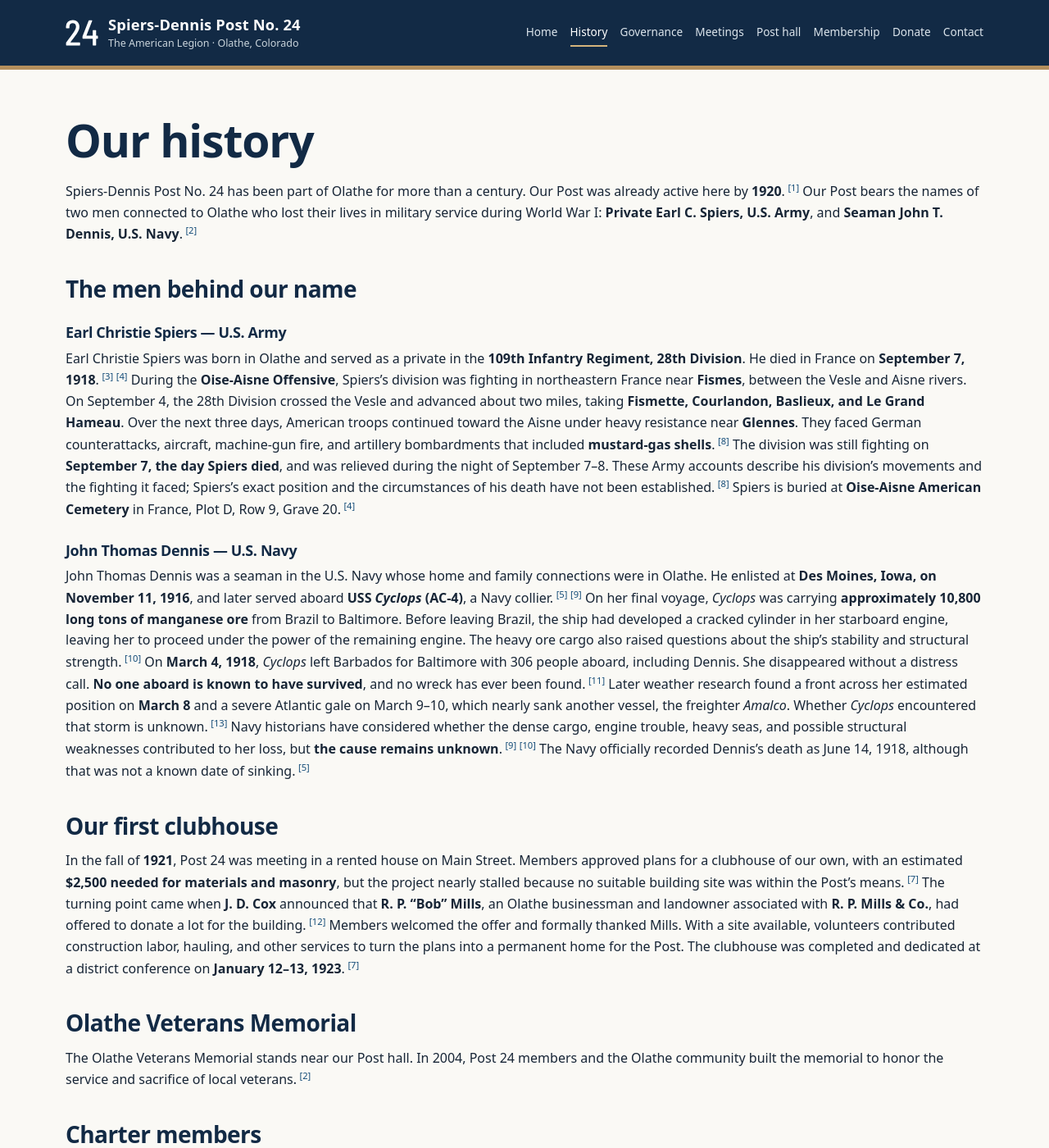
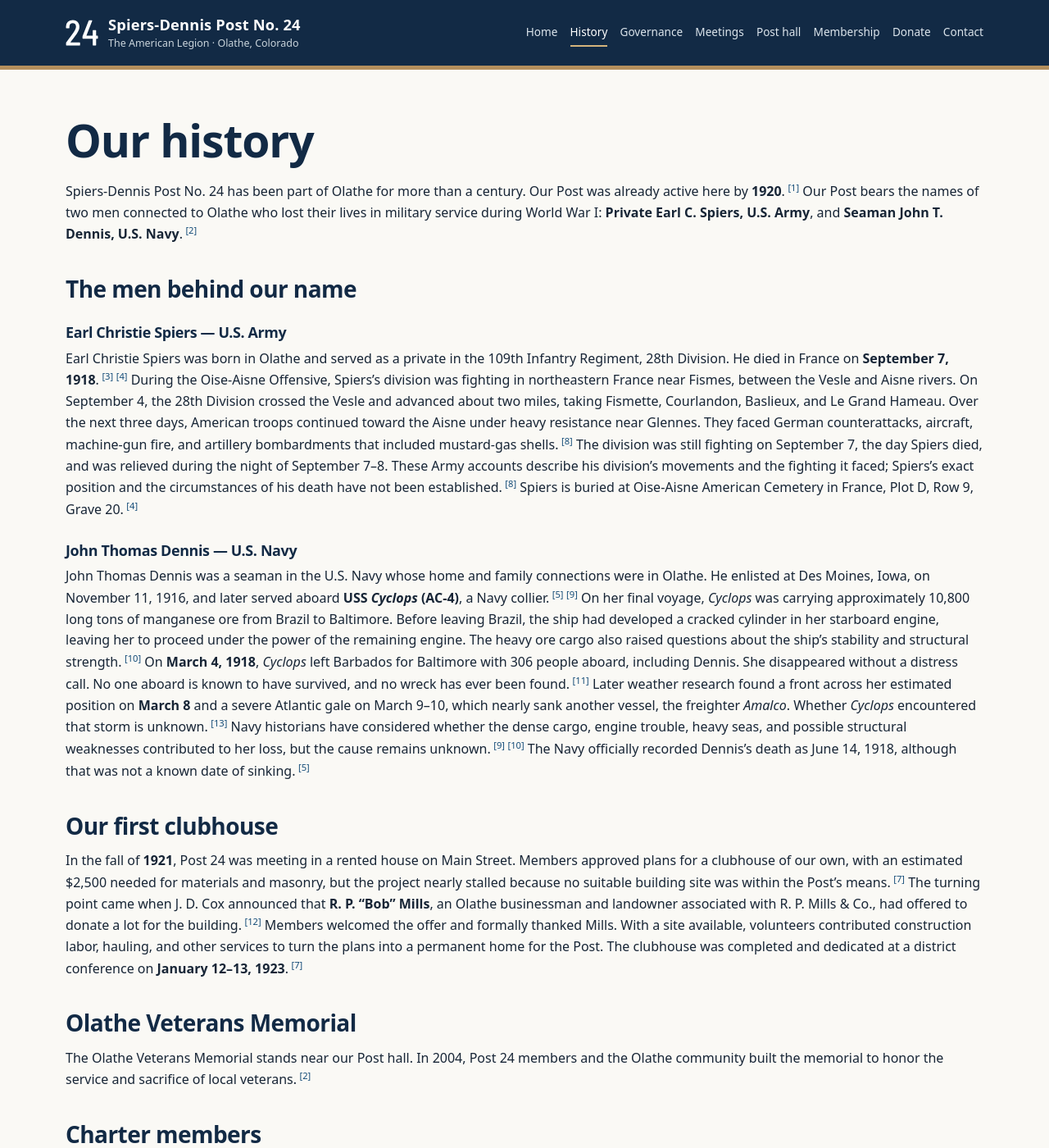
Before and after one commit to SPIERS-DENNIS-POST/spiers-dennis-post.github.io, a Jekyll site: the page built from history/index.md, in a window 1280 px wide and 1400 px high. Shown: the whole window at 82% size. Built offline with Jekyll 4.4.1, drawn with Linux system fonts in a browser that asks for light colours; our own code applies the rules of GitHub Pages for plain Markdown files; some of the changed text lies outside the part shown.

Commit message:
Reduce excessive bold emphasis on History page

```diff
--- a/history/index.md
+++ b/history/index.md
@@ -10,17 +10,17 @@ Spiers-Dennis Post No. 24 has been part of Olathe for more than a century. Our P
 Our Post bears the names of two men connected to Olathe who lost their lives in military service during World War I: **Private Earl C. Spiers, U.S. Army**, and **Seaman John T. Dennis, U.S. Navy**.<sup class="reference"><a href="#reference-legion-centennial-post24" aria-label="Reference 2">[2]</a></sup>
 ## The men behind our name
 ### Earl Christie Spiers — U.S. Army
-Earl Christie Spiers was born in Olathe and served as a private in the **109th Infantry Regiment, 28th Division**. He died in France on **September 7, 1918**.<sup class="reference"><a href="#reference-colorado-freedom-spiers" aria-label="Reference 3">[3]</a></sup><sup class="reference"><a href="#reference-spiers-oise-aisne" aria-label="Reference 4">[4]</a></sup>
-During the **Oise-Aisne Offensive**, Spiers's division was fighting in northeastern France near **Fismes**, between the Vesle and Aisne rivers. On September 4, the 28th Division crossed the Vesle and advanced about two miles, taking **Fismette, Courlandon, Baslieux, and Le Grand Hameau**. Over the next three days, American troops continued toward the Aisne under heavy resistance near **Glennes**. They faced German counterattacks, aircraft, machine-gun fire, and artillery bombardments that included **mustard-gas shells**.<sup class="reference"><a href="#reference-army-oise-aisne-28th" aria-label="Reference 8">[8]</a></sup>
-The division was still fighting on **September 7, the day Spiers died**, and was relieved during the night of September 7–8. These Army accounts describe his division's movements and the fighting it faced; Spiers's exact position and the circumstances of his death have not been established.<sup class="reference"><a href="#reference-army-oise-aisne-28th" aria-label="Reference 8">[8]</a></sup>
-Spiers is buried at **Oise-Aisne American Cemetery** in France, Plot D, Row 9, Grave 20.<sup class="reference"><a href="#reference-spiers-oise-aisne" aria-label="Reference 4">[4]</a></sup>
+Earl Christie Spiers was born in Olathe and served as a private in the 109th Infantry Regiment, 28th Division. He died in France on **September 7, 1918**.<sup class="reference"><a href="#reference-colorado-freedom-spiers" aria-label="Reference 3">[3]</a></sup><sup class="reference"><a href="#reference-spiers-oise-aisne" aria-label="Reference 4">[4]</a></sup>
+During the Oise-Aisne Offensive, Spiers's division was fighting in northeastern France near Fismes, between the Vesle and Aisne rivers. On September 4, the 28th Division crossed the Vesle and advanced about two miles, taking Fismette, Courlandon, Baslieux, and Le Grand Hameau. Over the next three days, American troops continued toward the Aisne under heavy resistance near Glennes. They faced German counterattacks, aircraft, machine-gun fire, and artillery bombardments that included mustard-gas shells.<sup class="reference"><a href="#reference-army-oise-aisne-28th" aria-label="Reference 8">[8]</a></sup>
+The division was still fighting on September 7, the day Spiers died, and was relieved during the night of September 7–8. These Army accounts describe his division's movements and the fighting it faced; Spiers's exact position and the circumstances of his death have not been established.<sup class="reference"><a href="#reference-army-oise-aisne-28th" aria-label="Reference 8">[8]</a></sup>
+Spiers is buried at Oise-Aisne American Cemetery in France, Plot D, Row 9, Grave 20.<sup class="reference"><a href="#reference-spiers-oise-aisne" aria-label="Reference 4">[4]</a></sup>
 ### John Thomas Dennis — U.S. Navy
-John Thomas Dennis was a seaman in the U.S. Navy whose home and family connections were in Olathe. He enlisted at **Des Moines, Iowa, on November 11, 1916**, and later served aboard **USS *Cyclops* (AC-4)**, a Navy collier.<sup class="reference"><a href="#reference-navy-war-dead-dennis" aria-label="Reference 5">[5]</a></sup><sup class="reference"><a href="#reference-navy-cyclops-assessment" aria-label="Reference 9">[9]</a></sup>
-On her final voyage, *Cyclops* was carrying **approximately 10,800 long tons of manganese ore** from Brazil to Baltimore. Before leaving Brazil, the ship had developed a cracked cylinder in her starboard engine, leaving her to proceed under the power of the remaining engine. The heavy ore cargo also raised questions about the ship's stability and structural strength.<sup class="reference"><a href="#reference-naval-historical-foundation-cyclops" aria-label="Reference 10">[10]</a></sup>
-On **March 4, 1918**, *Cyclops* left Barbados for Baltimore with 306 people aboard, including Dennis. She disappeared without a distress call. **No one aboard is known to have survived**, and no wreck has ever been found.<sup class="reference"><a href="#reference-navy-lost-all-hands-1918" aria-label="Reference 11">[11]</a></sup> Later weather research found a front across her estimated position on **March 8** and a severe Atlantic gale on March 9–10, which nearly sank another vessel, the freighter *Amalco*. Whether *Cyclops* encountered that storm is unknown.<sup class="reference"><a href="#reference-usni-cyclops-weather-1970" aria-label="Reference 13">[13]</a></sup> Navy historians have considered whether the dense cargo, engine trouble, heavy seas, and possible structural weaknesses contributed to her loss, but **the cause remains unknown**.<sup class="reference"><a href="#reference-navy-cyclops-assessment" aria-label="Reference 9">[9]</a></sup><sup class="reference"><a href="#reference-naval-historical-foundation-cyclops" aria-label="Reference 10">[10]</a></sup> The Navy officially recorded Dennis's death as June 14, 1918, although that was not a known date of sinking.<sup class="reference"><a href="#reference-navy-war-dead-dennis" aria-label="Reference 5">[5]</a></sup>
+John Thomas Dennis was a seaman in the U.S. Navy whose home and family connections were in Olathe. He enlisted at Des Moines, Iowa, on November 11, 1916, and later served aboard **USS *Cyclops* (AC-4)**, a Navy collier.<sup class="reference"><a href="#reference-navy-war-dead-dennis" aria-label="Reference 5">[5]</a></sup><sup class="reference"><a href="#reference-navy-cyclops-assessment" aria-label="Reference 9">[9]</a></sup>
+On her final voyage, *Cyclops* was carrying approximately 10,800 long tons of manganese ore from Brazil to Baltimore. Before leaving Brazil, the ship had developed a cracked cylinder in her starboard engine, leaving her to proceed under the power of the remaining engine. The heavy ore cargo also raised questions about the ship's stability and structural strength.<sup class="reference"><a href="#reference-naval-historical-foundation-cyclops" aria-label="Reference 10">[10]</a></sup>
+On **March 4, 1918**, *Cyclops* left Barbados for Baltimore with 306 people aboard, including Dennis. She disappeared without a distress call. No one aboard is known to have survived, and no wreck has ever been found.<sup class="reference"><a href="#reference-navy-lost-all-hands-1918" aria-label="Reference 11">[11]</a></sup> Later weather research found a front across her estimated position on **March 8** and a severe Atlantic gale on March 9–10, which nearly sank another vessel, the freighter *Amalco*. Whether *Cyclops* encountered that storm is unknown.<sup class="reference"><a href="#reference-usni-cyclops-weather-1970" aria-label="Reference 13">[13]</a></sup> Navy historians have considered whether the dense cargo, engine trouble, heavy seas, and possible structural weaknesses contributed to her loss, but the cause remains unknown.<sup class="reference"><a href="#reference-navy-cyclops-assessment" aria-label="Reference 9">[9]</a></sup><sup class="reference"><a href="#reference-naval-historical-foundation-cyclops" aria-label="Reference 10">[10]</a></sup> The Navy officially recorded Dennis's death as June 14, 1918, although that was not a known date of sinking.<sup class="reference"><a href="#reference-navy-war-dead-dennis" aria-label="Reference 5">[5]</a></sup>
 ## Our first clubhouse
-In the fall of **1921**, Post 24 was meeting in a rented house on Main Street. Members approved plans for a clubhouse of our own, with an estimated **$2,500 needed for materials and masonry**, but the project nearly stalled because no suitable building site was within the Post's means.<sup class="reference"><a href="#reference-olathe-legion-clubhouse-1923" aria-label="Reference 7">[7]</a></sup>
-The turning point came when **J. D. Cox** announced that **R. P. “Bob” Mills**, an Olathe businessman and landowner associated with **R. P. Mills & Co.**, had offered to donate a lot for the building.<sup class="reference"><a href="#reference-veirs-olathe-mills" aria-label="Reference 12">[12]</a></sup> Members welcomed the offer and formally thanked Mills. With a site available, volunteers contributed construction labor, hauling, and other services to turn the plans into a permanent home for the Post.
+In the fall of **1921**, Post 24 was meeting in a rented house on Main Street. Members approved plans for a clubhouse of our own, with an estimated $2,500 needed for materials and masonry, but the project nearly stalled because no suitable building site was within the Post's means.<sup class="reference"><a href="#reference-olathe-legion-clubhouse-1923" aria-label="Reference 7">[7]</a></sup>
+The turning point came when J. D. Cox announced that **R. P. “Bob” Mills**, an Olathe businessman and landowner associated with R. P. Mills & Co., had offered to donate a lot for the building.<sup class="reference"><a href="#reference-veirs-olathe-mills" aria-label="Reference 12">[12]</a></sup> Members welcomed the offer and formally thanked Mills. With a site available, volunteers contributed construction labor, hauling, and other services to turn the plans into a permanent home for the Post.
 The clubhouse was completed and dedicated at a district conference on **January 12–13, 1923**.<sup class="reference"><a href="#reference-olathe-legion-clubhouse-1923" aria-label="Reference 7">[7]</a></sup>
 ## Olathe Veterans Memorial
 The Olathe Veterans Memorial stands near our Post hall. In 2004, Post 24 members and the Olathe community built the memorial to honor the service and sacrifice of local veterans.<sup class="reference"><a href="#reference-legion-centennial-post24" aria-label="Reference 2">[2]</a></sup>
@@ -51,7 +51,7 @@ Our Post's 23 charter members were:<sup class="reference"><a href="#reference-le
 <li>Ralph W. Wray</li>
 <li>Archie J. Moses</li>
 </ol>
-Our charter member **Oscar D. Roatcap** was **Oscar Daniel Roatcap**, a son of David Harrison “Harry” Roatcap.<sup class="reference"><a href="#reference-roatcap-family-cemetery" aria-label="Reference 14">[14]</a></sup> The Roatcaps were among Olathe's early farming families: a recollection of life in the 1890s describes their orchard west of town.<sup class="reference"><a href="#reference-roatcap-orchard-1958" aria-label="Reference 15">[15]</a></sup> Oscar also played first base on Olathe's team at the **1925 Denver Post baseball tournament**.<sup class="reference"><a href="#reference-roatcap-baseball-1925" aria-label="Reference 16">[16]</a></sup> The family name remains on local maps in **Roatcap Gulch** and **Roatcap Wash**, although which family member gave those places their names has not been established.<sup class="reference"><a href="#reference-roatcap-usgs-hoovers-corner" aria-label="Reference 17">[17]</a></sup>
+Our charter member **Oscar D. Roatcap** was Oscar Daniel Roatcap, a son of David Harrison “Harry” Roatcap.<sup class="reference"><a href="#reference-roatcap-family-cemetery" aria-label="Reference 14">[14]</a></sup> The Roatcaps were among Olathe's early farming families: a recollection of life in the 1890s describes their orchard west of town.<sup class="reference"><a href="#reference-roatcap-orchard-1958" aria-label="Reference 15">[15]</a></sup> Oscar also played first base on Olathe's team at the 1925 Denver Post baseball tournament.<sup class="reference"><a href="#reference-roatcap-baseball-1925" aria-label="Reference 16">[16]</a></sup> The family name remains on local maps in Roatcap Gulch and Roatcap Wash, although which family member gave those places their names has not been established.<sup class="reference"><a href="#reference-roatcap-usgs-hoovers-corner" aria-label="Reference 17">[17]</a></sup>
 <section class="references" aria-labelledby="references-heading">
 <h2 id="references-heading">References</h2>
 <ol>
```
